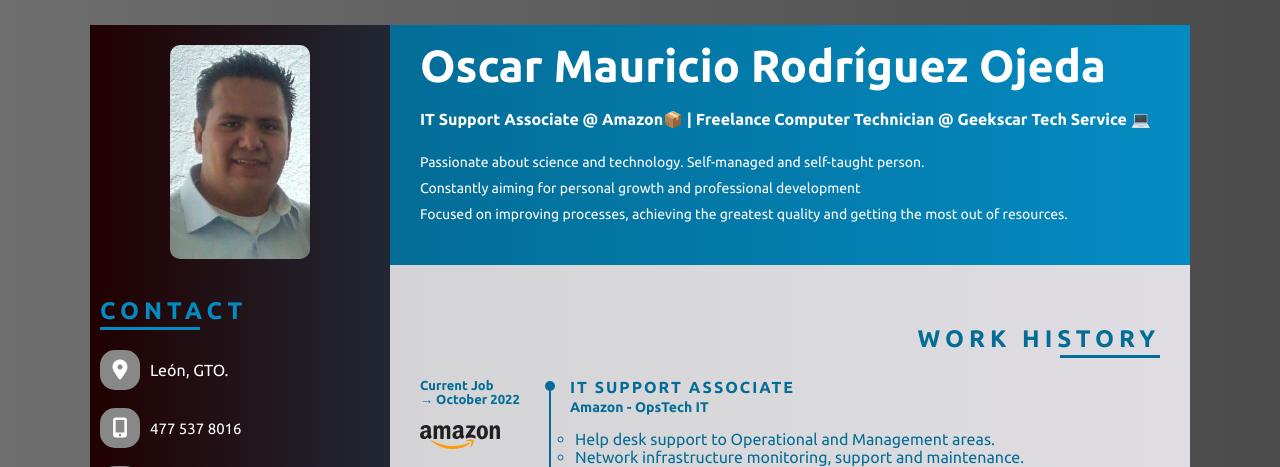
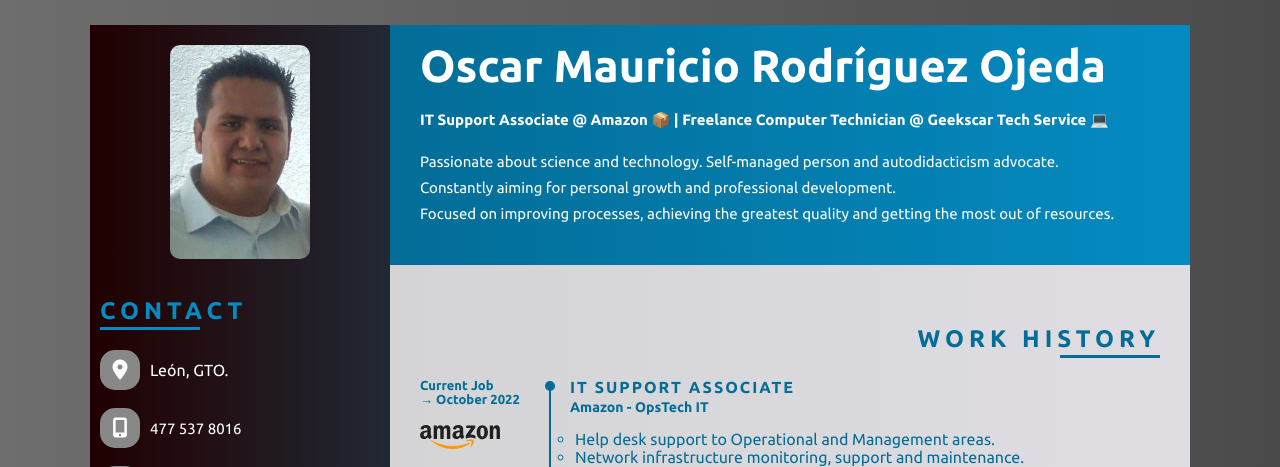
Before and after one commit to GeekscarM/GTS, a PHP site: page /cv_en.html in a window 1280 px wide. Shown: the top 467 px of the page. Run offline with PHP 8.4, Linux system fonts and the light colour scheme; some libraries are stand-ins or nearby versions.

Commit message:
General Update

```diff
--- a/css/cv_v2_style.css
+++ b/css/cv_v2_style.css
@@ -234,7 +234,7 @@
 
     .header .role {
         font-weight: 600;
-        font-size: 16px;
+        font-size: 15px;
         padding-top: 5px;
     }
 
@@ -249,7 +249,7 @@
 
     .header .about {
         font-weight: 500;
-        font-size: 14px;
+        font-size: 15px;
         margin-top: 20px;
         line-height: 26px;
     }
--- a/cv_en.html
+++ b/cv_en.html
@@ -248,10 +248,10 @@
                     </div>
                     <br>
                     <!-- <span class="role">IT Support Associate @ Amazon</span> -->
-                    <span class="role">IT Support Associate @ Amazon📦 | Freelance Computer Technician @ Geekscar Tech Service 💻</span>
+                    <span class="role"><strong>IT Support Associate @ Amazon </strongI>📦 | Freelance Computer Technician @ Geekscar Tech Service 💻</span>
                 </div>
                 <div class="about">
-                    Passionate about science and technology. Self-managed and self-taught person.<br>Constantly aiming for personal growth and professional development<br>Focused on improving processes, achieving the greatest quality and getting the most out of resources.
+                    Passionate about science and technology. Self-managed person and autodidacticism advocate.<br>Constantly aiming for personal growth and professional development.<br>Focused on improving processes, achieving the greatest quality and getting the most out of resources.
                     <!-- Passionate about tech and science. Always aiming for personal and professional growth. <br> Focused on identifying processes improvement areas and getting quality results. -->
                 </div>
             </div>
```
